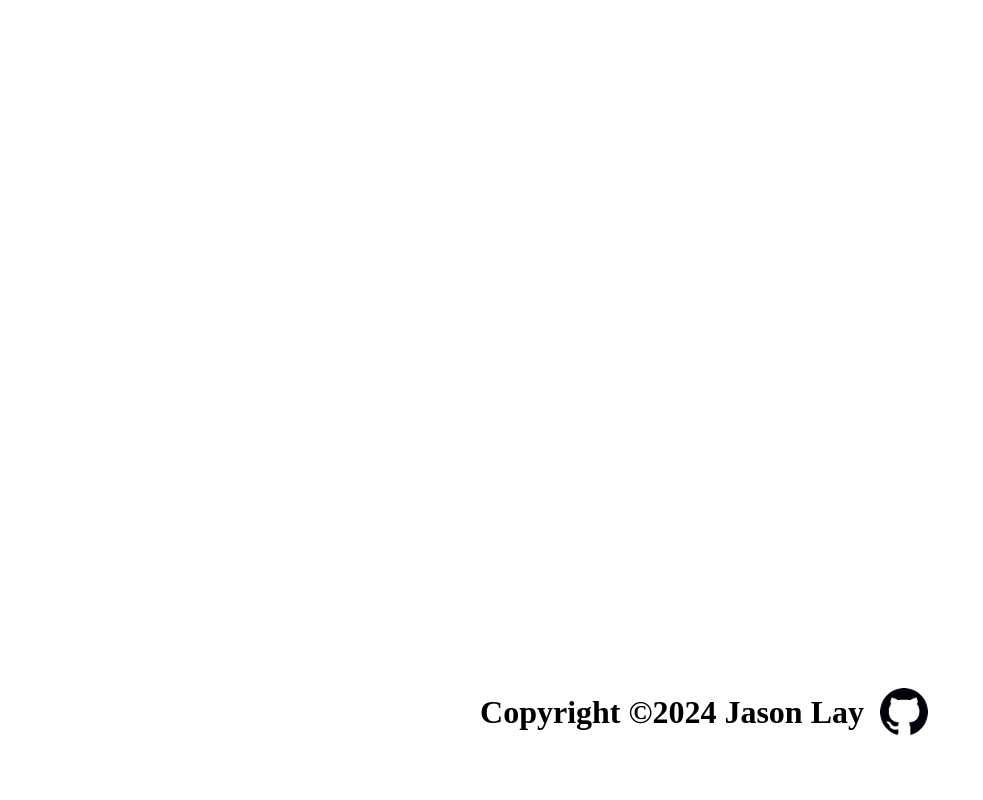
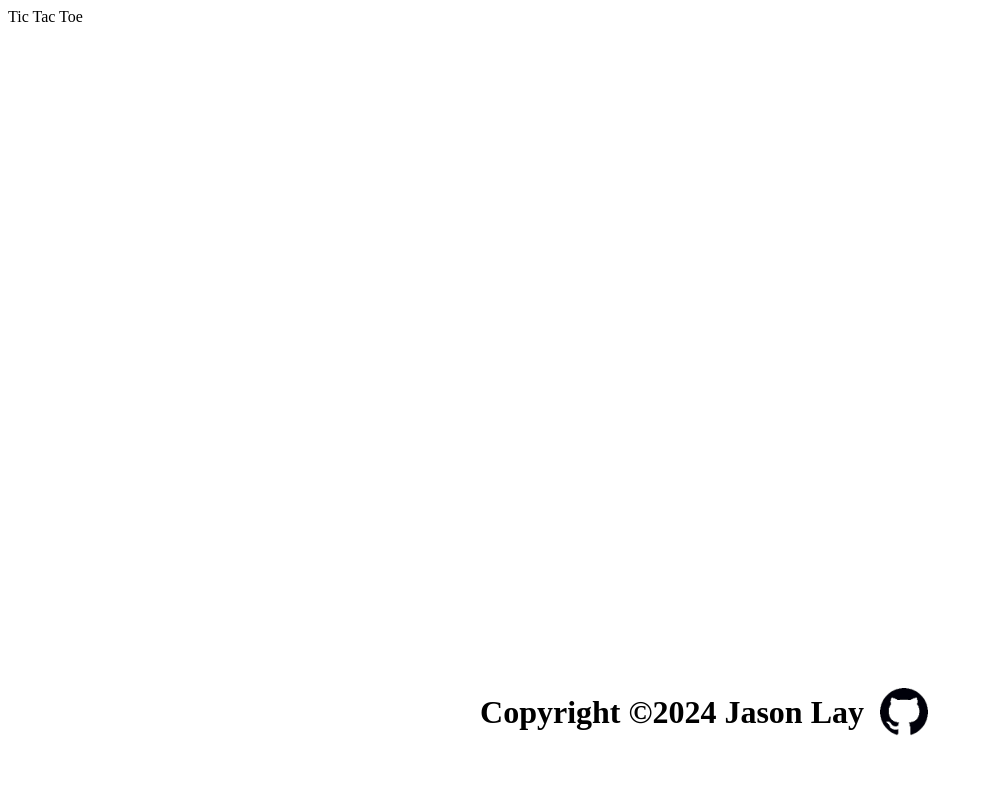
Before and after one commit to Beast-Code9999/Tic-Tac-Toe-2.0, a website: page index.html in a window 1280 px wide. Shown: the top 800 px of the page, without its empty margins (0-983 px from the left). Drawn offline with Linux system fonts and the light colour scheme.

Commit message:
add header text

```diff
--- a/index.html
+++ b/index.html
@@ -9,7 +9,7 @@
 </head>
 <body>
     <header>
-
+        Tic Tac Toe
     </header>
     <main>
 
```
